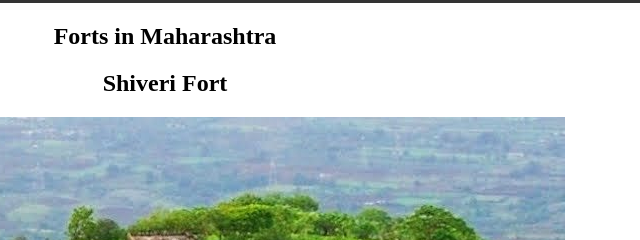
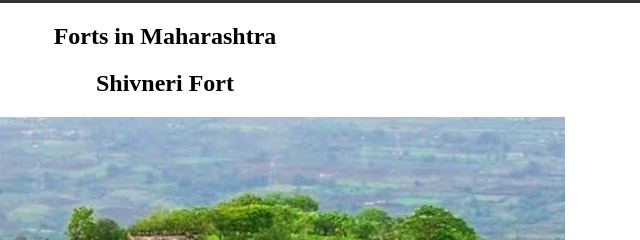
Before and after one commit to gittepavan/fortsinmaharashtra, a plain HTML site: page index.html in a window 1280 px wide. Shown: the part 163-403 px from the top of the page, 475-1115 px from the left. Drawn offline with Linux system fonts and the light colour scheme.

Commit message:
Update index.html

```diff
--- a/index.html
+++ b/index.html
@@ -53,8 +53,8 @@
             <h2> Forts in Maharashtra</h2>
 
 
-        <section id="shiveri">
-            <h2>Shiveri Fort</h2>
+        <section id="shivneri">
+            <h2>Shivneri Fort</h2>
             <img src="shivneri.1.jpg" alt="Shivneri Fort - Image Source: example.com">
             <p>Timing:  9 am  to 6 pm</p>
             <p>Shivneri got its name as it was under the possession of the Yadavas of Devagiri. This fort was mainly used<br></p>
```
